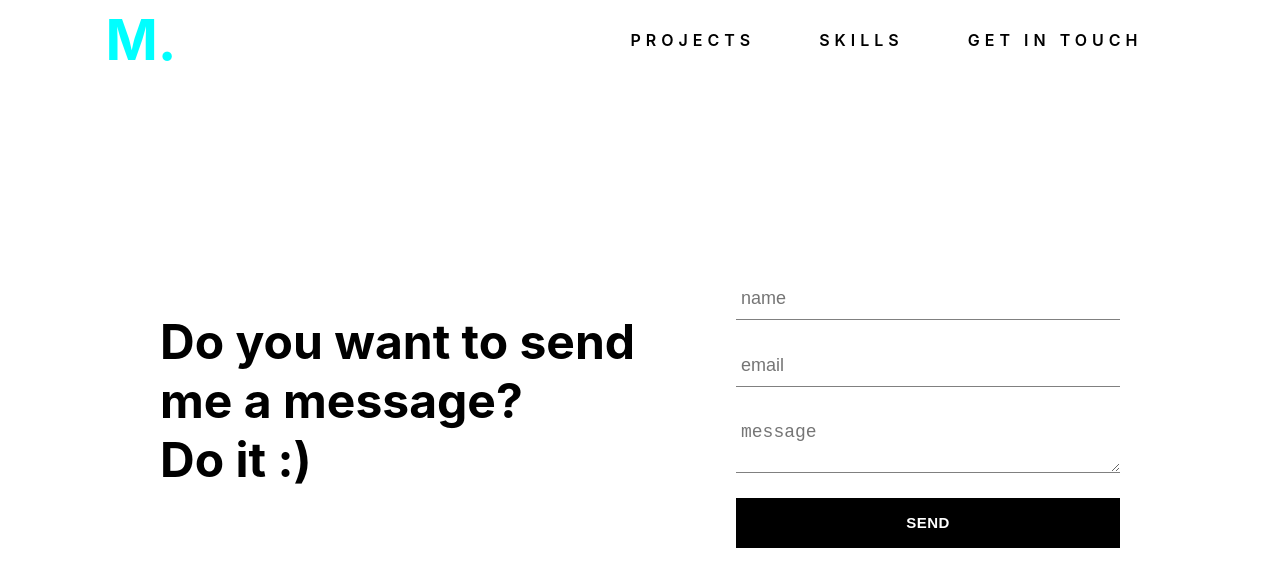
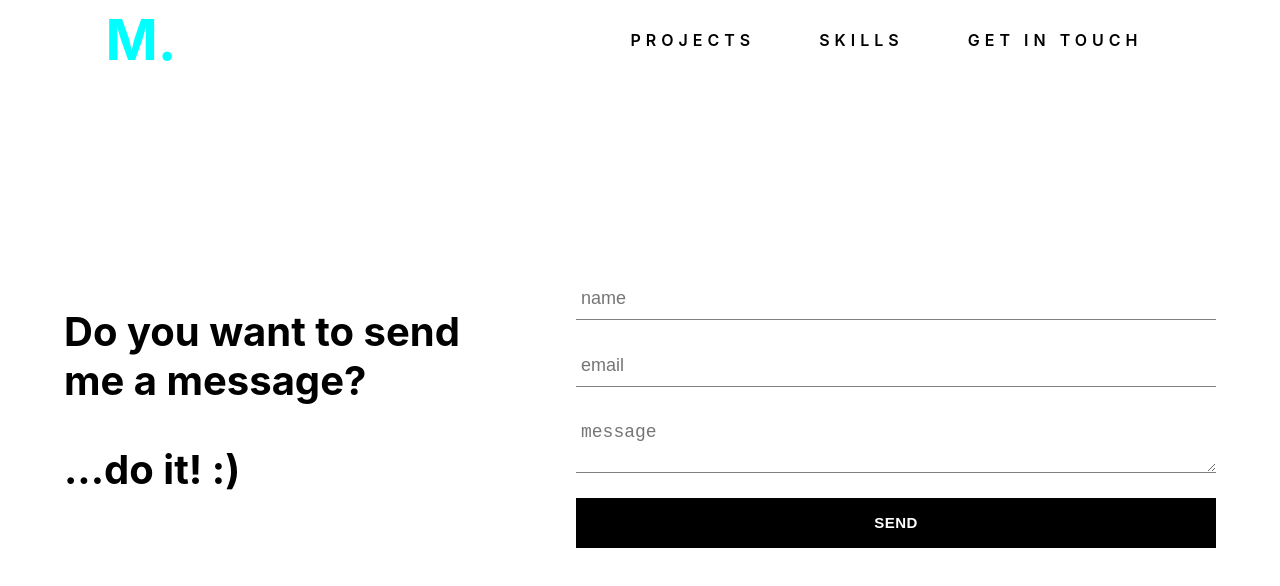
Before and after one commit to Lane876/portfolioReact, a React (Create React App) app: page /contact in a window 1280 px wide. Shown: the top 586 px of the page. Built offline with nearby package versions, Linux system fonts and the light colour scheme.

Commit message:
contact page update

```diff
--- a/src/components/Contact.js
+++ b/src/components/Contact.js
@@ -6,8 +6,11 @@ class Contact extends Component {
       <div className="contact">
         <div className="info">
           <h2>Do you want to send</h2>
+
           <h2>me a message?</h2>
-          <h2>Do it :)</h2>
+          <br />
+          <br />
+          <h2>...do it! :)</h2>
         </div>
 
         <form
--- a/src/components/Contact.scss
+++ b/src/components/Contact.scss
@@ -3,7 +3,7 @@
   height: 80vh;
   justify-content: space-between;
   align-items: center;
-  padding: 10rem;
+  padding: 4rem;
 
   @include media("<tablet") {
     flex-direction: column;
@@ -19,17 +19,19 @@
   }
 
   h2 {
-    font-size: 3rem;
+    font-size: 2.5rem;
   }
 }
 
 .group {
   position: relative;
   margin: 45px 0;
-  width: 30vw;
+  width: 50vw;
 
   @include media("<tablet") {
     min-width: 90vw;
+    position: absolute;
+    top: 10rem;
   }
 
   .form-input {
--- a/src/components/Projects.scss
+++ b/src/components/Projects.scss
@@ -20,7 +20,6 @@
   align-items: center;
   justify-content: center;
   border: 2px solid #383738;
-  border-radius: 5px;
   margin: 0 7.5px 15px;
   overflow: hidden;
   // -webkit-box-shadow: 0px 0px 15px 5px rgba(0, 0, 0, 0.3);
@@ -74,7 +73,6 @@
     justify-content: center;
     border: 1px solid black;
     background-color: white;
-    border-radius: 5px;
     opacity: 0.7;
     position: absolute;
     a {
```
